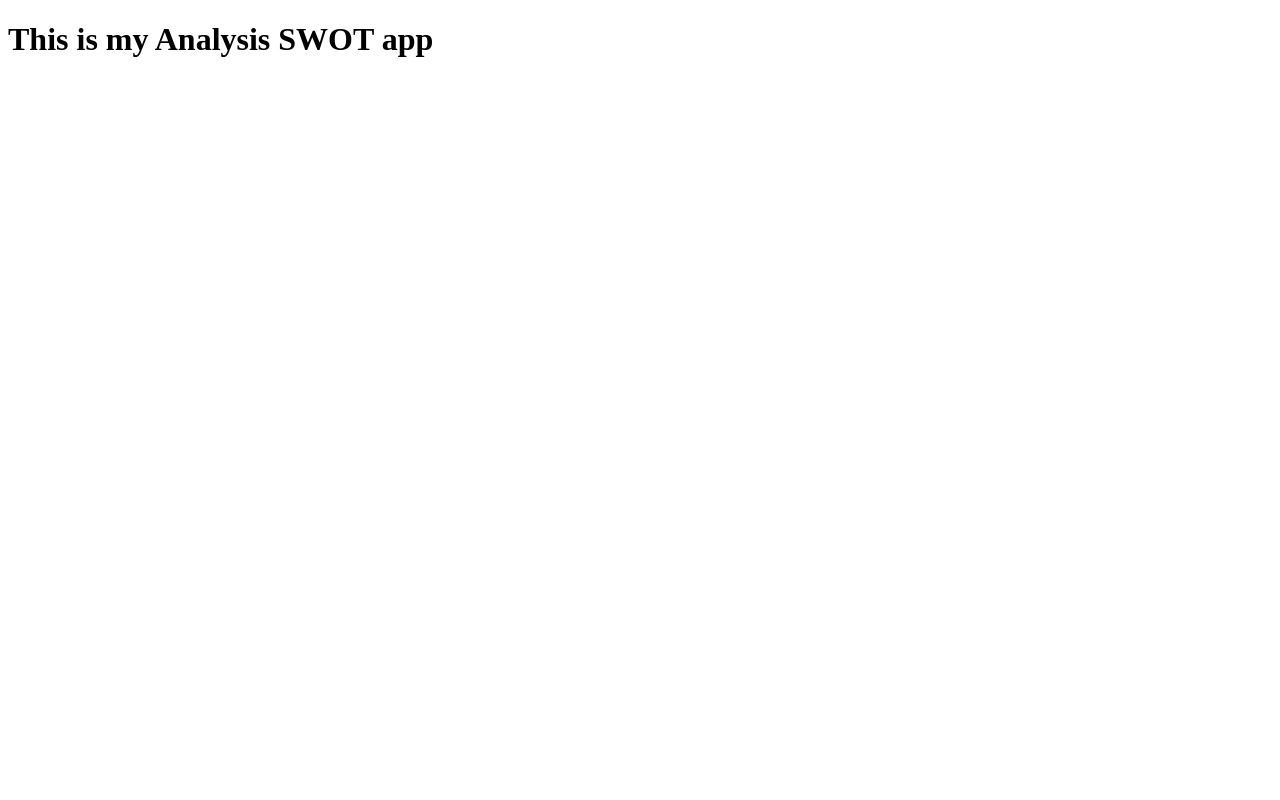
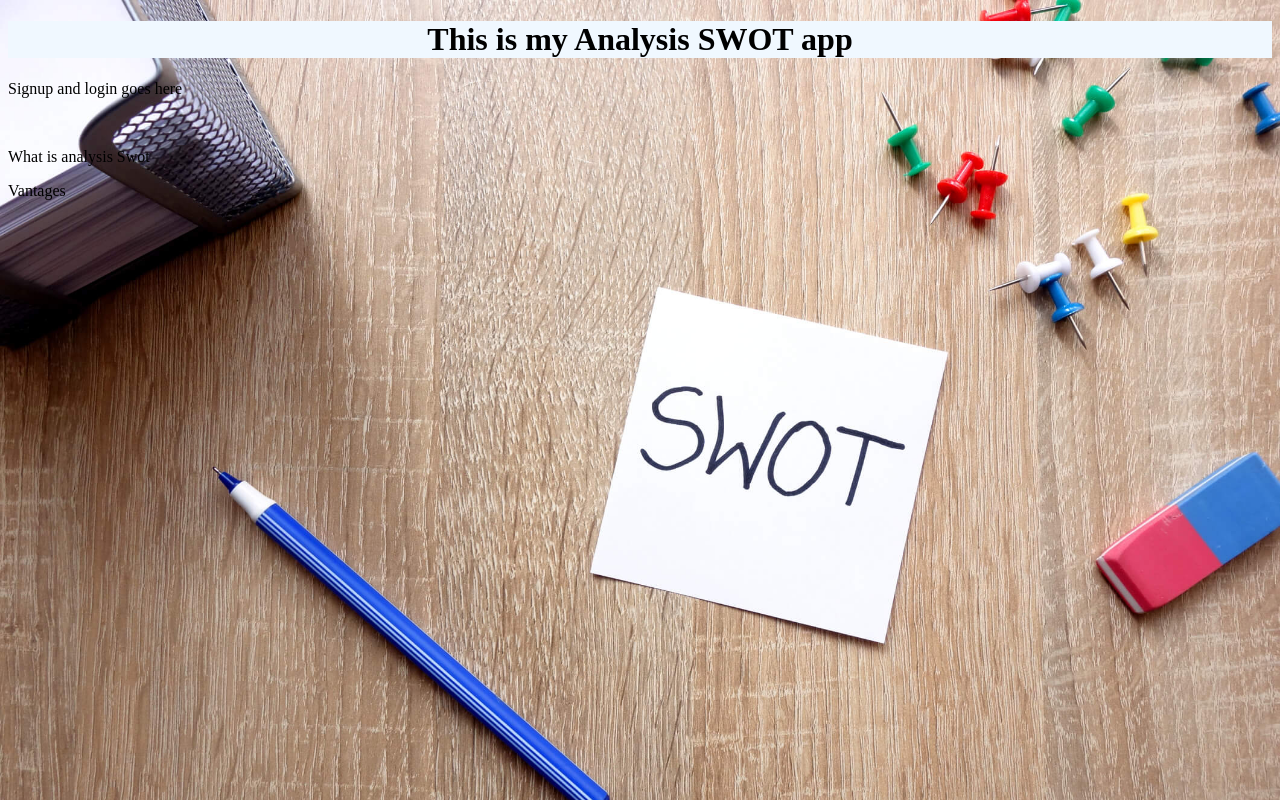
Before and after one commit to MatheusBenamor/M3-Project-CLIENT, a React (Create React App) app: page / in a window 1280 px wide. Built offline with nearby package versions, Linux system fonts and the light colour scheme.

Commit message:
initial home page

```diff
--- a/src/App.js
+++ b/src/App.js
@@ -1,7 +1,14 @@
+import './styles/app.css'
 
 function App() {
   return (
-    <h1>This is my Analysis SWOT app</h1>
+    <div>
+    <h1 className="title">This is my Analysis SWOT app</h1>
+    <p>Signup and login goes here</p>
+    <br></br>
+    <p>What is analysis Swot</p>
+    <p>Vantages</p>
+    </div>
   );
 }
 
--- /dev/null
+++ b/src/styles/app.css
@@ -0,0 +1,11 @@
+body {
+    background-image: url(../images/analise-matrix-swot.jpg);
+    background-size: cover;
+    background-repeat: no-repeat;
+}
+
+.title {
+    background-color: aliceblue;
+    display: flex;
+    justify-content: center;
+}
```
Also changed, not shown: src/images/analise-matrix-swot.jpg (added), src/images/istockphoto-1332829108-612x612 (1).jpg (added), src/pages/Home.js (added).
